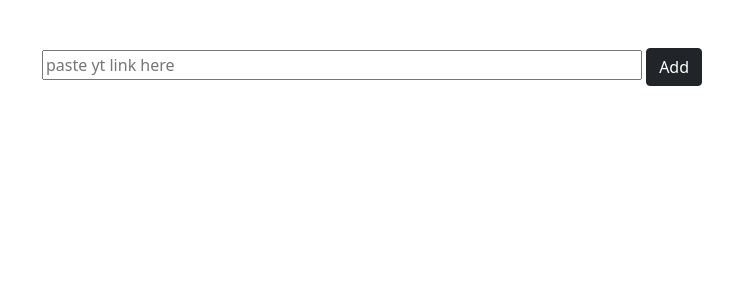
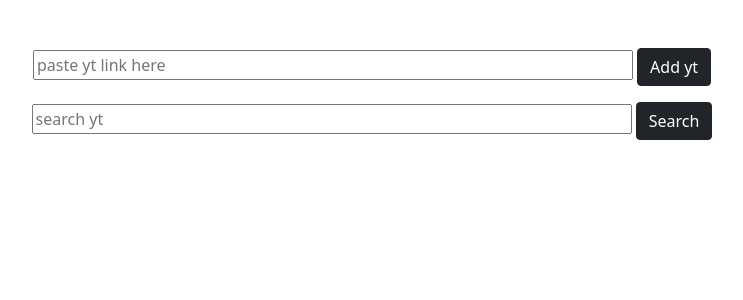
Before and after one commit to fpolatynski/LearnTube, a Flask app: page /add in a window 1280 px wide. Shown: the part 64-364 px from the top of the page, without its empty margins (268-1011 px from the left). Run offline with Flask 3, Linux system fonts and the light colour scheme; the visitor is signed in with stand-in values (Sample User, id 1).

Commit message:
google API search option

```diff
--- a/app.py
+++ b/app.py
@@ -1,7 +1,7 @@
 from flask import Flask, session, render_template, request, redirect
 from flask_session import Session
 import sqlite3
-from helpers import login_required, save_yt
+from helpers import login_required, save_yt, search_yt_films
 from werkzeug.security import check_password_hash, generate_password_hash
 
 # initiate app
@@ -105,8 +105,17 @@ def logout():
 def add():
     if request.method == "POST":
         # TODO: check if input is valid
-        save_yt(request.form.get("link"), cur, con)
-        return redirect("/")
+        url = request.form.get("link")
+        search = request.form.get("search")
+        id_to_add = request.form.get("to_add")
+        if url:
+            save_yt(request.form.get("link"), cur, con)
+        if search:
+            films = search_yt_films(search)
+            return render_template("chose_film.html", films=films)
+        if id_to_add:
+            save_yt(f"https://www.youtube.com/watch?v={id_to_add}", cur, con)
+
     return render_template("add.html")
 
 
--- a/helpers.py
+++ b/helpers.py
@@ -1,6 +1,10 @@
 from flask import session, redirect
 from functools import wraps
 from pytube import YouTube
+from googleapiclient.discovery import build
+from key import api_key
+from typing import List, Dict
+import json
 
 
 def login_required(f):
@@ -18,5 +22,21 @@ def save_yt(link: str, cur, con):
     cur.execute("""
                 INSERT INTO films (link, embed_link, user_id, title, length, thumbnail)
                 VALUES (?, ?, ?, ?, ?, ?)
-            """, (yt.watch_url, yt.embed_url, session['user_id'], yt.title, yt.length, yt.thumbnail_url))
+            """, (yt.watch_url, yt.embed_url+"?rel=0", session['user_id'], yt.title, yt.length, yt.thumbnail_url))
     con.commit()
+
+
+def search_yt_films(que: str):
+    service = build('youtube', 'v3', developerKey=api_key)
+    request = service.search().list(
+        part="snippet",
+        q=que,
+        type="video",
+        videoEmbeddable='true',
+        videoSyndicated='true'
+    )
+    response = request.execute()
+    dict_films = response["items"]
+    return [{'title': x['snippet']['title'],
+             'thumbnails': x['snippet']['thumbnails']['default']['url'],
+             'id': x['id']['videoId']} for x in dict_films]
--- a/templates/add.html
+++ b/templates/add.html
@@ -3,7 +3,11 @@
 
 {% block main %}
 <form action="/add" method="post">
-    <div class="mb-3"><input  style="width: 600px" id="link" name="link" type="text" placeholder="paste yt link here">
-        <button class="btn btn-dark" type="submit">Add</button></div>
+    <div class="mb-3"><input  style="width: 600px" name="link" type="text" placeholder="paste yt link here">
+        <button class="btn btn-dark" type="submit">Add yt</button></div>
+</form>
+<form action="/add" method="post">
+    <div class="mb-3"><input  style="width: 600px" name="search" type="text" placeholder="search yt">
+        <button class="btn btn-dark" type="submit">Search</button></div>
 </form>
 {% endblock %}
```
Also changed, not shown: templates/chose_film.html (added, +19 -0 lines), 1 other file.
